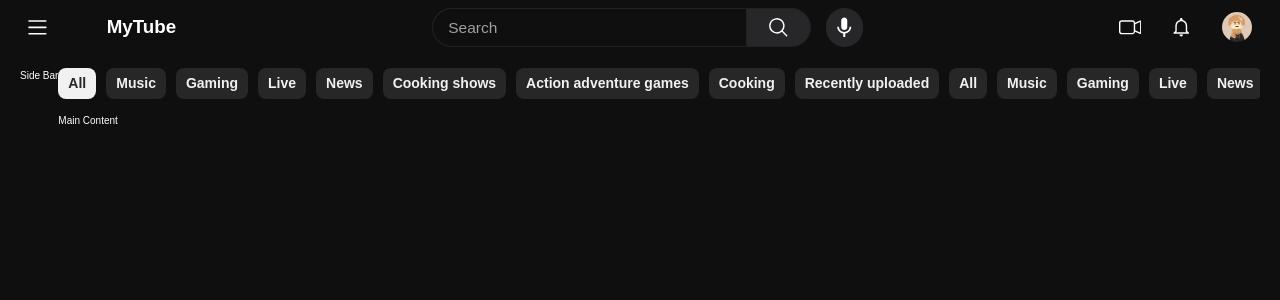
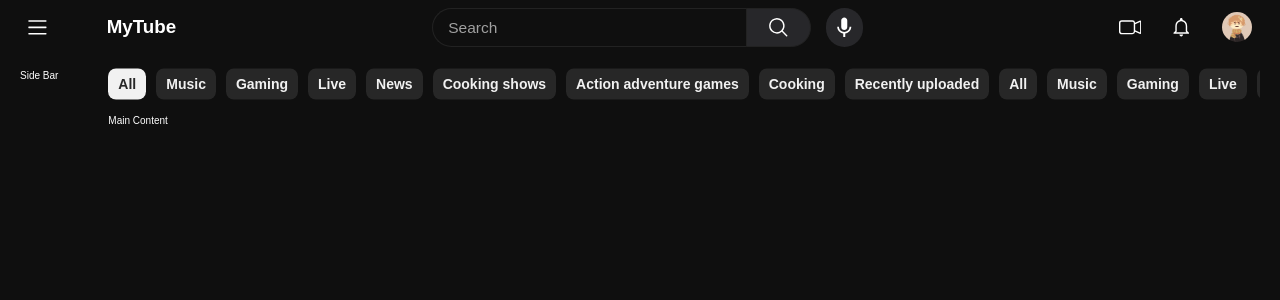
Before and after one commit to Biszku/Tailwind-My-Tube, a React (Vite) app: page / in a window 1280 px wide. Shown: the top 300 px of the page. Built offline with nearby package versions, Linux system fonts and the light colour scheme.

Commit message:
created navigation scrolling

```diff
--- a/src/App.tsx
+++ b/src/App.tsx
@@ -6,7 +6,7 @@ const App = () => {
   return (
     <div className="flex flex-col bg-[#0f0f0f]">
       <Header />
-      <main className="flex px-[2rem]">
+      <main className="flex gap-[5rem] px-[2rem]">
         <Sidebar />
         <MainContainer />
       </main>
--- a/src/components/mainContent/mainContentNav/mainContentNav.tsx
+++ b/src/components/mainContent/mainContentNav/mainContentNav.tsx
@@ -1,6 +1,10 @@
-import { useState } from "react";
+import { useRef, useState } from "react";
+import { useInView } from "react-intersection-observer";
+import { GoChevronLeft, GoChevronRight } from "react-icons/go";
 
 const MainContentNav = () => {
+  const containerRef = useRef(null);
+  const [leftValue, setLeftValue] = useState(0);
   const [activeFilter, setActiveFilter] = useState(0);
   const tabArr = [
     "All",
@@ -33,11 +37,53 @@ const MainContentNav = () => {
     "Cooking",
     "Recently uploaded",
   ];
-  return (
-    <div className="w-[100%] bg-[#0f0f0f] sticky top-[54.25px] z-1 flex gap-[1rem] overflow-x-auto  pt-[1.4rem] pb-[1.4rem]">
-      {tabArr.map((name, index) => {
+
+  const { ref: firstElement, inView: firstElementVisible } = useInView({
+    root: document.querySelector("#container"),
+    threshold: 1,
+  });
+
+  const { ref: lastElement, inView: lastElementVisible } = useInView({
+    root: document.querySelector("#container"),
+    threshold: 0.99,
+  });
+
   return (
     <div
+      id="container"
+      className={`w-[100%] bg-[#0f0f0f] sticky top-[54.25px] z-1 overflow-hidden pt-[1.4rem] pb-[1.4rem]`}
+    >
+      {!firstElementVisible && (
+        <div className="absolute top-0 left-0 h-[100%] px-[2rem] grid place-items-center bg-[#0f0f0f] z-[2] after:absolute after:right-[-70%] after:content-[''] after:h-[100%] after:w-[50px] after:bg-gradient-to-r from-[#0f0f0f] from-[20%] to-[rgba(33,33,33,0)] to-[80%])]">
+          <GoChevronLeft
+            className="text-[#f1f1f1] text-[2.4rem] hover:cursor-pointer"
+            onClick={() => {
+              setLeftValue((prev) => prev + 50);
+            }}
+          />
+        </div>
+      )}
+
+      <div className="h-[31px]"></div>
+
+      <div
+        ref={containerRef}
+        className={`absolute left-0 top-[50%] translate-y-[-50%] transition-all max-w-max flex gap-[1rem]`}
+        style={{
+          left: `${leftValue}px`,
+        }}
+      >
+        {tabArr.map((name, index) => {
+          const elementRef =
+            tabArr.length === index + 1
+              ? lastElement
+              : index === 0
+              ? firstElement
+              : null;
+          return (
+            <div
+              key={index}
+              ref={elementRef}
               className={`${
                 index === activeFilter ? "bg-[#f1f1f1]" : "bg-[#272727]"
               } min-w-max rounded-[0.8rem] px-[1rem] py-[0.5rem] hover:cursor-pointer`}
@@ -54,6 +100,22 @@ const MainContentNav = () => {
           );
         })}
       </div>
+
+      {!lastElementVisible && (
+        <div
+          className="h-[100%] px-[2rem] grid place-items-center absolute top-0 right-0 bg-[#0f0f0f]
+        after:absolute after:right-[100%] after:content-[''] after:h-[100%] after:w-[50px]
+        after:bg-gradient-to-l from-[#0f0f0f] from-[20%] to-[rgba(33,33,33,0)] to-[80%])]"
+        >
+          <GoChevronRight
+            className="text-[#f1f1f1] text-[2.4rem] hover:cursor-pointer"
+            onClick={() => {
+              setLeftValue((prev) => prev - 50);
+            }}
+          />
+        </div>
+      )}
+    </div>
   );
 };
 
```
Lines whose indentation alone changed are shown as unchanged.
